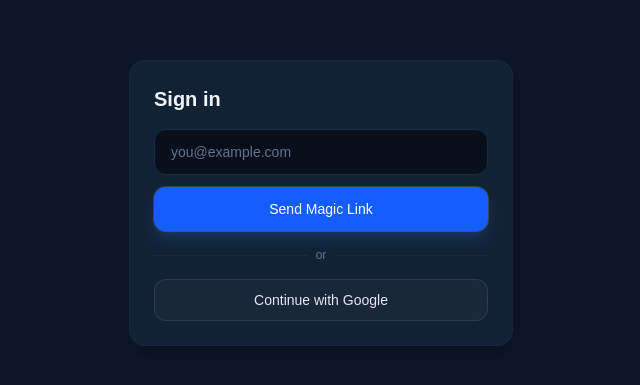
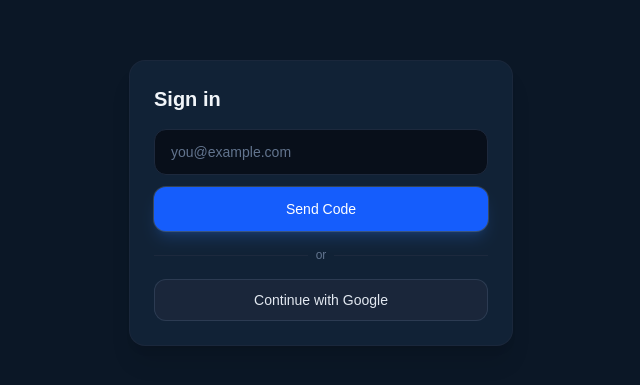
Before and after one commit to tejasv-06/catalogue-saas, a Next.js app: page /login in a window 1280 px wide. Shown: the part 197-582 px from the top of the page, without its empty margins (319-959 px from the left). Built offline with nearby package versions, Linux system fonts and the light colour scheme.

Commit message:
URL REDIRECT CORRECTION

```diff
--- a/app/auth/confirm/route.ts
+++ b/app/auth/confirm/route.ts
@@ -15,6 +15,10 @@ export async function GET(request: NextRequest) {
     if (!error) {
       return NextResponse.redirect(new URL(next, request.url))
     }
+    // Was silently swallowed before — logging it is the only way to tell
+    // "code already used" (link scanners, double-clicks) apart from an
+    // actual expired/invalid code without guessing.
+    console.error('exchangeCodeForSession failed:', error.message)
   }
 
   return NextResponse.redirect(new URL('/login?error=auth', request.url))
--- a/app/login/page.tsx
+++ b/app/login/page.tsx
@@ -1,31 +1,29 @@
 'use client'
 
 import { Suspense, useState, type SubmitEvent } from 'react'
-import { useSearchParams } from 'next/navigation'
+import { useRouter, useSearchParams } from 'next/navigation'
 import { createClient } from '@/lib/supabase/client'
 import { inputClass, buttonPrimaryClass, buttonSecondaryClass, cardClass } from '@/lib/uiClasses'
 
 function LoginForm() {
+  const router = useRouter()
   const searchParams = useSearchParams()
   const linkError = searchParams.get('error') === 'auth'
 
+  const [step, setStep] = useState<'email' | 'code'>('email')
   const [email, setEmail] = useState('')
+  const [code, setCode] = useState('')
   const [sending, setSending] = useState(false)
-  const [sent, setSent] = useState(false)
+  const [verifying, setVerifying] = useState(false)
   const [error, setError] = useState<string | null>(null)
 
-  async function handleSendMagicLink(e: SubmitEvent) {
+  async function handleSendCode(e: SubmitEvent) {
     e.preventDefault()
     setSending(true)
     setError(null)
 
     const supabase = createClient()
-    const { error } = await supabase.auth.signInWithOtp({
-      email,
-      options: {
-        emailRedirectTo: `${window.location.origin}/auth/confirm?next=/workspace`
-      }
-    })
+    const { error } = await supabase.auth.signInWithOtp({ email })
 
     setSending(false)
 
@@ -34,7 +32,26 @@ function LoginForm() {
       return
     }
 
-    setSent(true)
+    setStep('code')
+  }
+
+  async function handleVerifyCode(e: SubmitEvent) {
+    e.preventDefault()
+    setVerifying(true)
+    setError(null)
+
+    const supabase = createClient()
+    const { error } = await supabase.auth.verifyOtp({ email, token: code, type: 'email' })
+
+    setVerifying(false)
+
+    if (error) {
+      setError(error.message)
+      return
+    }
+
+    router.push('/workspace')
+    router.refresh()
   }
 
   async function handleGoogleSignIn() {
@@ -55,14 +72,12 @@ function LoginForm() {
     <div className={`w-full max-w-sm p-6 flex flex-col gap-4 ${cardClass}`}>
       <h1 className="text-xl font-bold text-slate-100">Sign in</h1>
 
-      {linkError && !sent && (
-        <p className="text-sm text-red-400">That link is invalid or expired. Please request a new one.</p>
+      {linkError && (
+        <p className="text-sm text-red-400">That sign-in attempt is invalid or expired. Please try again.</p>
       )}
 
-      {sent ? (
-        <p className="text-sm text-green-400">Check your email — we sent a magic link to {email}.</p>
-      ) : (
-        <form onSubmit={handleSendMagicLink} className="flex flex-col gap-3">
+      {step === 'email' ? (
+        <form onSubmit={handleSendCode} className="flex flex-col gap-3">
           <input
             type="email"
             required
@@ -72,7 +87,38 @@ function LoginForm() {
             className={inputClass}
           />
           <button type="submit" disabled={sending} className={buttonPrimaryClass}>
-            {sending ? 'Sending...' : 'Send Magic Link'}
+            {sending ? 'Sending...' : 'Send Code'}
+          </button>
+          {error && <p className="text-sm text-red-400">{error}</p>}
+        </form>
+      ) : (
+        <form onSubmit={handleVerifyCode} className="flex flex-col gap-3">
+          <p className="text-sm text-slate-300">Enter the 6-digit code we sent to {email}.</p>
+          <input
+            type="text"
+            inputMode="numeric"
+            pattern="[0-9]*"
+            maxLength={6}
+            required
+            placeholder="123456"
+            value={code}
+            onChange={(e) => setCode(e.target.value)}
+            className={inputClass}
+            autoFocus
+          />
+          <button type="submit" disabled={verifying} className={buttonPrimaryClass}>
+            {verifying ? 'Verifying...' : 'Verify Code'}
+          </button>
+          <button
+            type="button"
+            onClick={() => {
+              setStep('email')
+              setCode('')
+              setError(null)
+            }}
+            className={buttonSecondaryClass}
+          >
+            Use a different email
           </button>
           {error && <p className="text-sm text-red-400">{error}</p>}
         </form>
```
